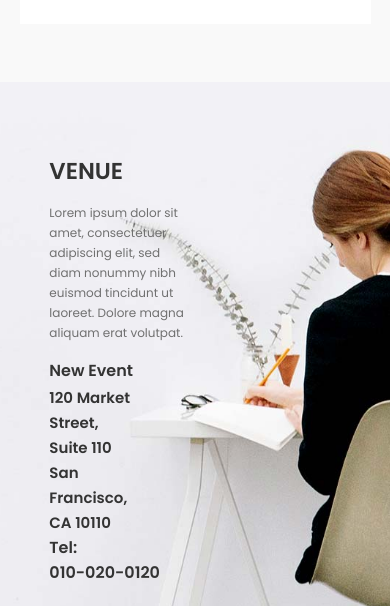
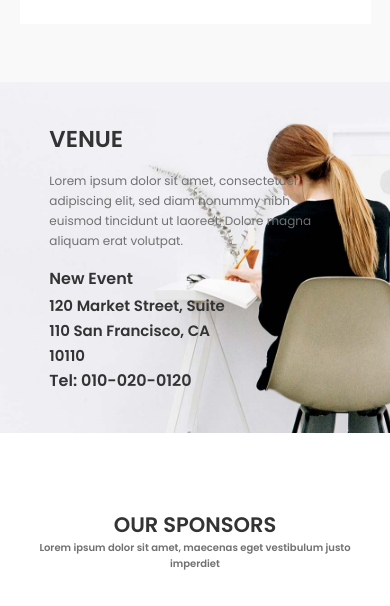
Before and after one commit to inayatullahaaxioned/NewEventFED, a plain HTML site: page index.html in a window 390 px wide. Shown: the part 7896-8502 px from the top of the page. Drawn offline with nearby package versions, Linux system fonts and the light colour scheme.

Commit message:
venue  section responsive css added

```diff
--- a/assets/css/style.css
+++ b/assets/css/style.css
@@ -1202,6 +1202,13 @@ address {
   .faq-list {
     width: 100%;
   }
+
+  .venue-section {
+    padding: 40px 0;
+  }
+  .venue-content {
+    padding-right: 20%;
+  }
 }
 /*------------------------------media query for 768px ends here------------------------------*/
 /*------------------------------media query for 480px ends here------------------------------*/
@@ -1296,6 +1303,10 @@ address {
   .faq-answer{
     font-size: 11px;
   }
+
+  .venue-content {
+    padding-right: 0;
+  }
 }
 /*------------------------------media query for 480px ends here------------------------------*/
 /*------------------------------media query for 375px ends here------------------------------*/
```
